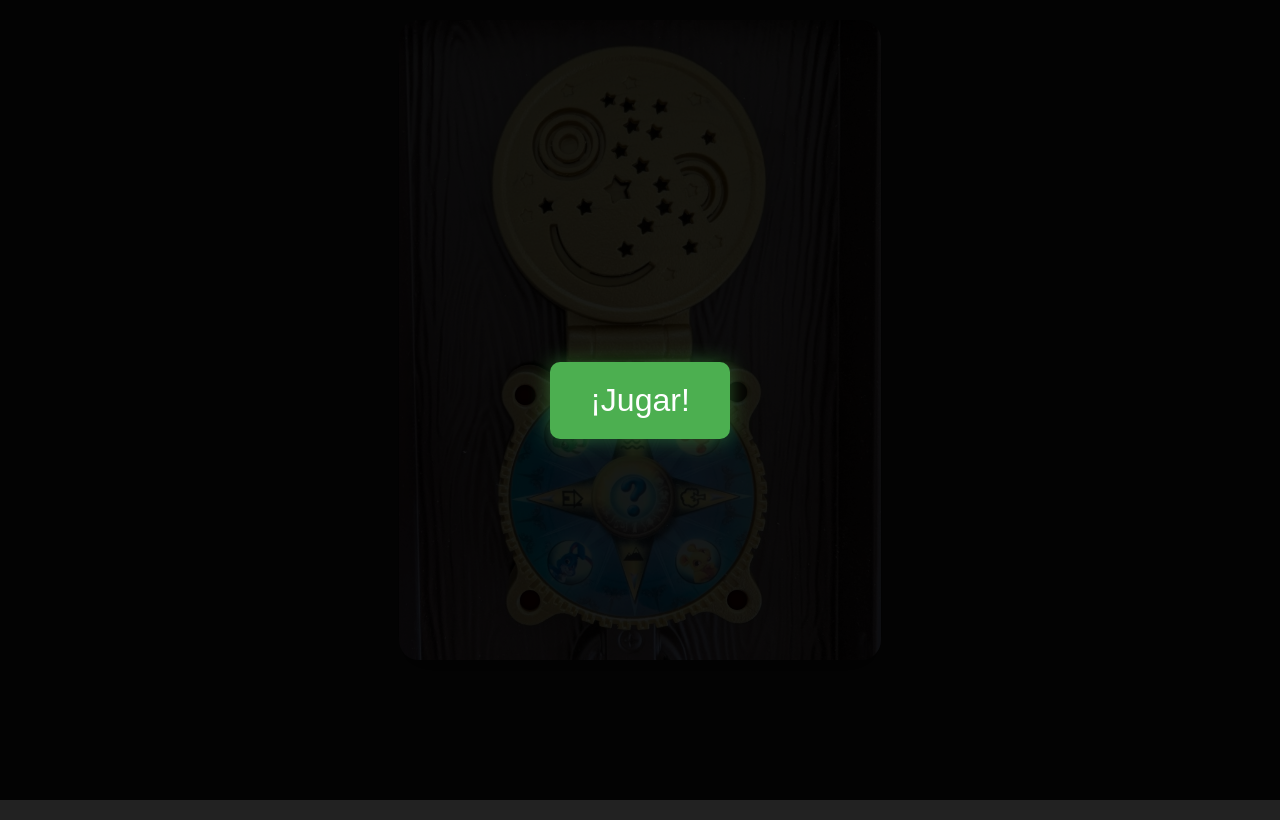
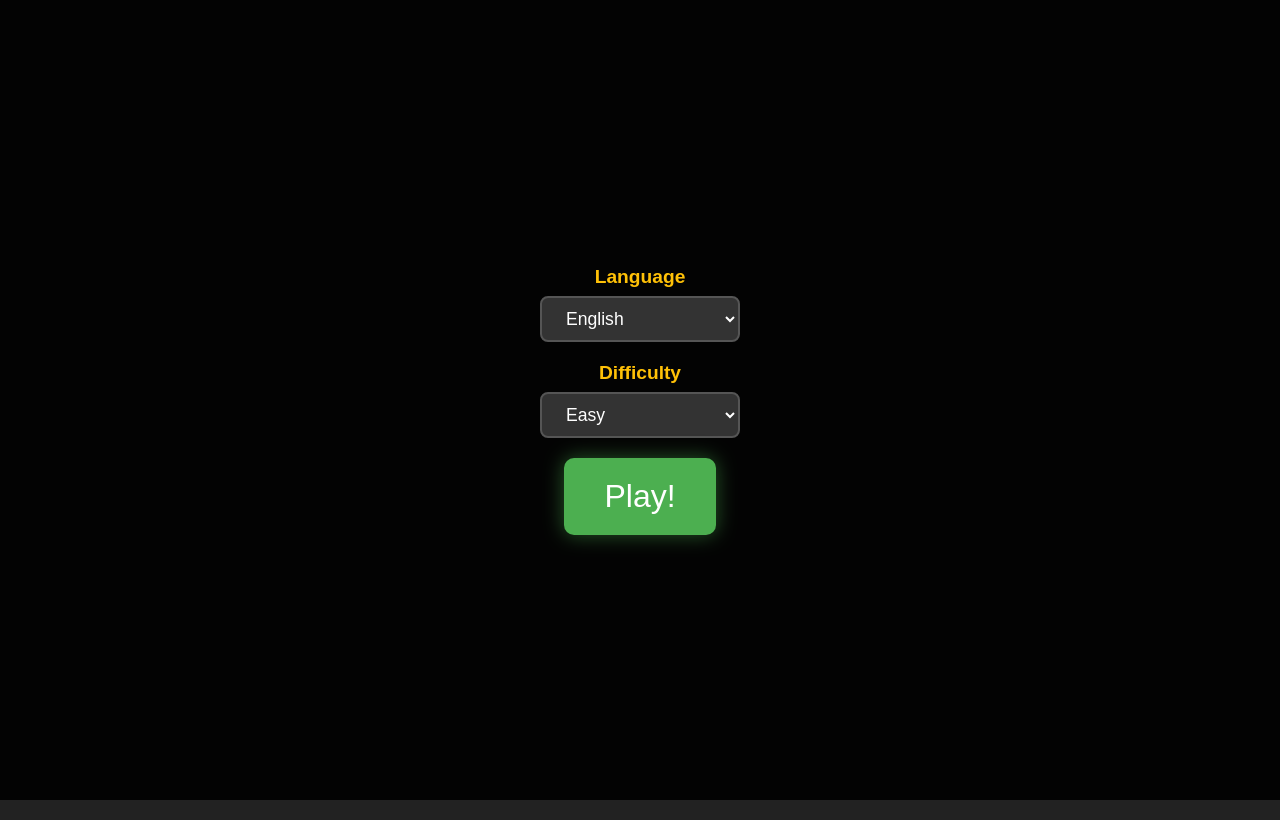
Before and after one commit to tcolloca/CatchHubi, a plain HTML site: page index.html in a window 1280 px wide. Drawn offline with Linux system fonts and the light colour scheme.

Commit message:
start dialog

```diff
--- a/index.html
+++ b/index.html
@@ -33,6 +33,21 @@
     <script src="js/main.js"></script>
 
     <div id="start-popup" class="start-popup">
+        <div class="settings-group">
+            <label for="language-select" id="language-label"></label>
+            <select id="language-select">
+                <option value="en">English</option>
+                <option value="es">Español</option>
+            </select>
+        </div>
+        <div class="settings-group">
+            <label for="difficulty-select" id="difficulty-label"></label>
+            <select id="difficulty-select">
+                <option value="easy">Easy</option>
+                <option value="medium">Medium</option>
+                <option value="hard">Hard</option>
+            </select>
+        </div>
         <button id="play-btn"></button>
     </div>
     <div id="selection-container"></div>
--- a/js/Messages.js
+++ b/js/Messages.js
@@ -2,7 +2,10 @@ const Messages = {
     en: {
         /* Game Intro */
         play: "Play!",
-        game_intro: "Hubi has stolen the carrots and cheeses! ",
+        language_label: "Language",
+        difficulty_label: "Difficulty",
+        game_intro: "Hmmm, so tasty all these carrots and cheeses that I'll eat!",
+        game_intro_2: "Hubi has stolen your food and taken them to the haunted house. Find the magic door and open it to wake him up and recover your food!",
 
         /* Players Selection */
         player_selection_intro: "Select the players that will be playing this game. " +
@@ -88,7 +91,10 @@ const Messages = {
     es: {
         /* Game Intro */
         play: "¡Jugar!",
-        game_intro: "¡Hubi ha robado las zanahorias y quesos!",
+        language_label: "Idioma",
+        difficulty_label: "Dificultad",
+        game_intro: "Hmmm, ¡qué rico todas estas zanahorias y quesos que voy a comer!",
+        game_intro_2: "Hubi ha robado tu comida y la ha llevado a su casa embrujada. Encuentra la puerta mágica y abrela para despertar a Hubi y recuperar tu comida!",
 
         /* Players Selection */
         player_selection_intro: "Selecciona los jugadores que participarán en esta partida. " +
@@ -104,7 +110,7 @@ const Messages = {
         first_player_must_be_in_game: "El primer jugador debe estar en la partida.",
 
         /* Moves */
-        ask_where_to: "Querido {0}, ¿en qué dirección te gustaría moverte?",
+        ask_where_to: "Querido {0}, ¿En qué dirección te gustaría moverte?",
         invalid_move_diagonal: "Movimiento inválido. Solo puedes moverte diagonalmente.",
         bonus_move: "¡Ya lo sabes! Tienes un movimiento extra.",
 
--- a/js/Narrator.js
+++ b/js/Narrator.js
@@ -13,6 +13,9 @@ class Narrator {
         await this._playSequence('hubi', [
             'game_intro.m4a',
         ], 'game_intro');
+        await this._playSequence('host', [
+            'game_intro_2.m4a',
+        ], 'game_intro_2');
         await this.selectPlayers();
     }
 
--- a/js/main.js
+++ b/js/main.js
@@ -1,20 +1,37 @@
 document.addEventListener('DOMContentLoaded', async () => {
-    const language = Language.ES;
-    const difficulty = Difficulty.EASY;
-    const audioManager = new AudioManager();
-    const narrator = new Narrator(audioManager, Messages, language);
-    const game = new Game(difficulty, narrator);
-    const compassView = new MagicCompassView('compass-container');
-    const selectionView = new SelectionView('selection-container');
-    const boardView = new BoardView('board-container');
-    const controller = new GameController(game, boardView, selectionView, compassView, narrator);
+    const playBtn = document.getElementById('play-btn');
+    const languageSelect = document.getElementById('language-select');
+    const difficultySelect = document.getElementById('difficulty-select');
+    const languageLabel = document.getElementById('language-label');
+    const difficultyLabel = document.getElementById('difficulty-label');
 
-    controller.init();
+    function updateTexts() {
+        const lang = languageSelect.value;
+        playBtn.textContent = Messages[lang].play;
+        languageLabel.textContent = Messages[lang].language_label;
+        difficultyLabel.textContent = Messages[lang].difficulty_label;
 
-    const playBtn = document.getElementById('play-btn');
-    playBtn.textContent = Messages[language].play;
+        // Update difficulty options if needed (though they are static, we could localize them too)
+        // For now, let's just update the main labels.
+    }
+
+    languageSelect.addEventListener('change', updateTexts);
+    updateTexts();
+
     if (playBtn) {
         playBtn.addEventListener('click', async () => {
+            const language = languageSelect.value;
+            const difficulty = difficultySelect.value;
+
+            const audioManager = new AudioManager();
+            const narrator = new Narrator(audioManager, Messages, language);
+            const game = new Game(difficulty, narrator);
+            const compassView = new MagicCompassView('compass-container');
+            const selectionView = new SelectionView('selection-container');
+            const boardView = new BoardView('board-container');
+            const controller = new GameController(game, boardView, selectionView, compassView, narrator);
+
+            controller.init();
             await controller.start();
         });
     }
--- a/style.css
+++ b/style.css
@@ -685,9 +685,46 @@ Assuming 2x2 grid for animals-row-2:
     height: 100vh;
     background: rgba(0, 0, 0, 0.9);
     display: flex;
+    flex-direction: column;
     justify-content: center;
     align-items: center;
+    gap: 20px;
     z-index: 2000;
+}
+
+.settings-group {
+    display: flex;
+    flex-direction: column;
+    align-items: center;
+    gap: 8px;
+    color: white;
+}
+
+.settings-group label {
+    font-size: 1.2em;
+    font-weight: bold;
+    color: #FFC107;
+}
+
+.settings-group select {
+    padding: 10px 20px;
+    font-size: 1.1em;
+    background: #333;
+    color: white;
+    border: 2px solid #555;
+    border-radius: 8px;
+    cursor: pointer;
+    min-width: 200px;
+}
+
+.settings-group select:hover {
+    border-color: #FFC107;
+}
+
+.settings-group select:focus {
+    outline: none;
+    border-color: #FFC107;
+    box-shadow: 0 0 10px rgba(255, 193, 7, 0.3);
 }
 
 .start-popup.hidden {
```
